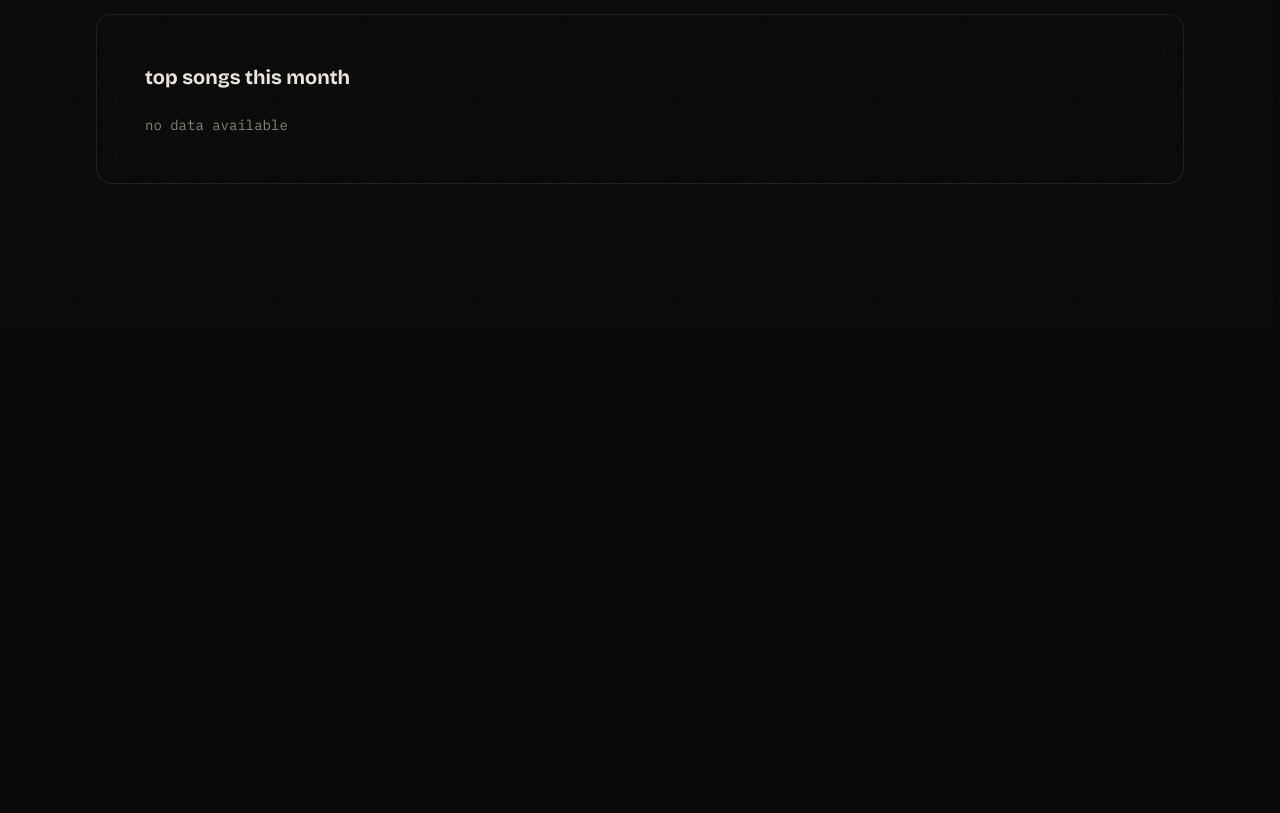
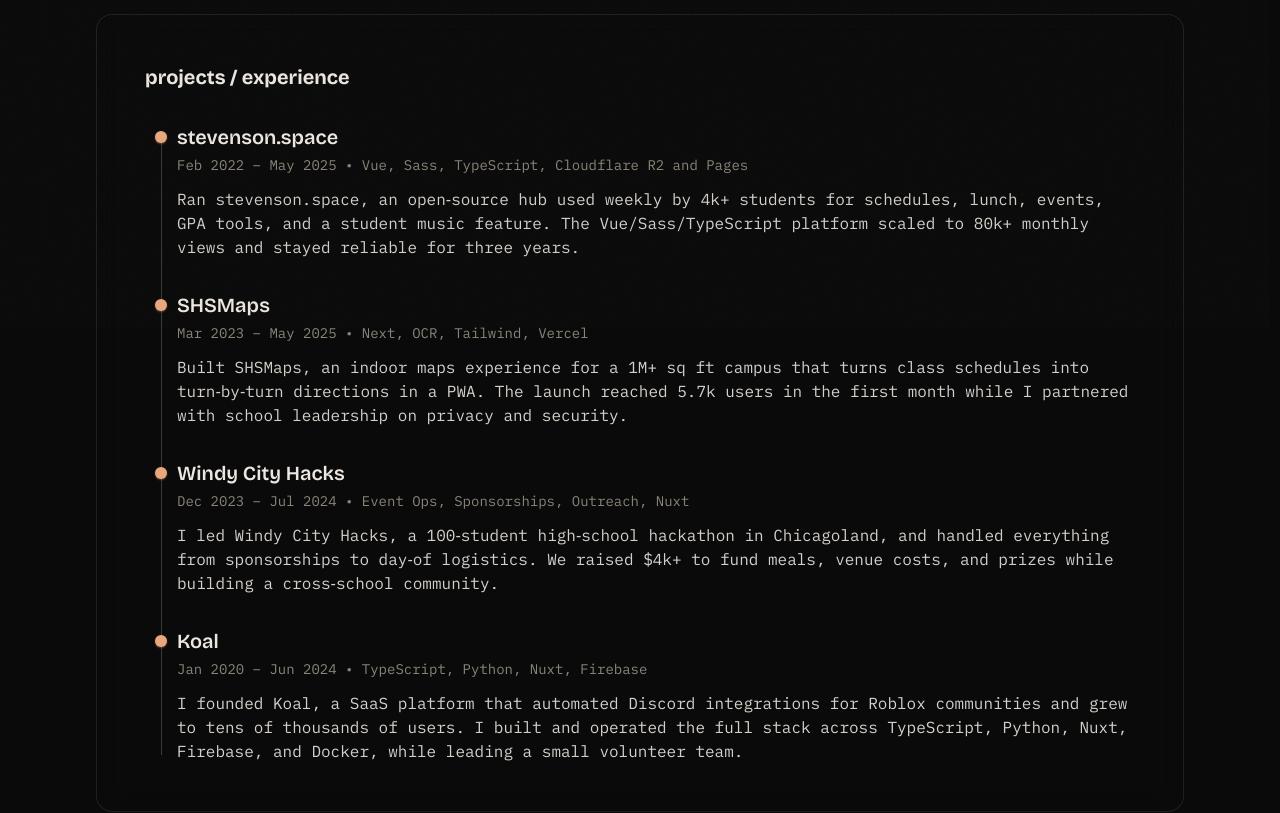
Before and after one commit to aw-0/website, a Next.js app: page / in a window 1280 px wide. Shown: the part 480-1293 px from the top of the page. Before the commit the page ends 800 px from the top, so only its background shows below. Built offline with nearby package versions, Linux system fonts and the light colour scheme.

Commit message:
add projects & fix links

```diff
--- a/app/page.tsx
+++ b/app/page.tsx
@@ -3,6 +3,7 @@
 import dynamic from 'next/dynamic'
 import SpotifySection from '@/components/SpotifySection'
 import SocialLinks from '@/components/SocialLinks'
+import ProjectsSection from '@/components/ProjectsSection'
 
 const HalftoneBackground = dynamic(() => import('@/components/HalftoneBackground'), {
   ssr: false,
@@ -54,7 +55,20 @@
             </MotionParagraph>
           </MotionDiv>
 
+          <ProjectsSection />
+
           <SpotifySection />
+
+          <MotionDiv
+            initial={{ opacity: 0, y: 12 }}
+            animate={{ opacity: 1, y: 0 }}
+            transition={{ delay: 0.4, duration: 0.6 }}
+            className="glass-card rounded-2xl px-6 py-4 md:px-8 md:py-5 mt-10"
+          >
+            <p className="text-xs md:text-sm font-mono text-primary/50">
+              ps. the background is a film photo i shot and ran through a custom Paper shader!
+            </p>
+          </MotionDiv>
         </div>
       </main>
     </>
--- /dev/null
+++ b/components/ProjectsSection.tsx
@@ -0,0 +1,114 @@
+'use client'
+
+import { motion } from 'framer-motion'
+
+type Project = {
+  title: string
+  dateRange: string
+  techStack?: string
+  description: string
+  link?: string
+}
+
+const projects: Project[] = [
+  {
+    title: 'stevenson.space',
+    dateRange: 'Feb 2022 – May 2025',
+    techStack: 'Vue, Sass, TypeScript, Cloudflare R2 and Pages',
+    description:
+      'Ran stevenson.space, an open‑source hub used weekly by 4k+ students for schedules, lunch, events, GPA tools, and a student music feature. The Vue/Sass/TypeScript platform scaled to 80k+ monthly views and stayed reliable for three years.',
+    link: 'https://stevenson.space',
+  },
+  {
+    title: 'SHSMaps',
+    dateRange: 'Mar 2023 – May 2025',
+    techStack: 'Next, OCR, Tailwind, Vercel',
+    description:
+      'Built SHSMaps, an indoor maps experience for a 1M+ sq ft campus that turns class schedules into turn‑by‑turn directions in a PWA. The launch reached 5.7k users in the first month while I partnered with school leadership on privacy and security.',
+    link: 'https://shsmaps.com',
+  },
+  {
+    title: 'Windy City Hacks',
+    dateRange: 'Dec 2023 – Jul 2024',
+    techStack: 'Event Ops, Sponsorships, Outreach, Nuxt',
+    description:
+      'I led Windy City Hacks, a 100‑student high‑school hackathon in Chicagoland, and handled everything from sponsorships to day‑of logistics. We raised $4k+ to fund meals, venue costs, and prizes while building a cross‑school community.',
+    link: 'https://windycityhacks.com',
+  },
+  {
+    title: 'Koal',
+    dateRange: 'Jan 2020 – Jun 2024',
+    techStack: 'TypeScript, Python, Nuxt, Firebase',
+    description:
+      'I founded Koal, a SaaS platform that automated Discord integrations for Roblox communities and grew to tens of thousands of users. I built and operated the full stack across TypeScript, Python, Nuxt, Firebase, and Docker, while leading a small volunteer team.',
+  },
+]
+
+export default function ProjectsSection() {
+  return (
+    <motion.div
+      initial={{ opacity: 0, y: 20 }}
+      animate={{ opacity: 1, y: 0 }}
+      transition={{ delay: 0.2, duration: 0.6 }}
+      className="glass-card rounded-2xl p-8 md:p-10 lg:p-12 mb-12 md:mb-16"
+    >
+      <h2 className="text-xl font-display font-bold mb-8 text-primary">projects / experience</h2>
+      <div className="relative">
+        <div className="absolute left-4 top-2 bottom-2 w-px bg-muted/40" />
+        <div className="space-y-8">
+          {projects.map((project, index) => (
+            <motion.div
+              key={`${project.title}-${index}`}
+              initial={{ opacity: 0, y: 16 }}
+              whileInView={{ opacity: 1, y: 0 }}
+              viewport={{ once: true, margin: '-10% 0px -10% 0px' }}
+              transition={{ delay: 0.1 + index * 0.08, duration: 0.5, ease: 'easeOut' }}
+              className="relative pl-8"
+            >
+              <motion.div
+                initial={{ scale: 0.8, opacity: 0 }}
+                whileInView={{ scale: 1, opacity: 1 }}
+                viewport={{ once: true }}
+                transition={{ delay: 0.2 + index * 0.08, duration: 0.4, ease: 'easeOut' }}
+                className="absolute left-[10px] top-2 h-3 w-3 rounded-full bg-film-amber shadow-sm shadow-film-amber/40"
+              />
+              <div className="flex flex-col gap-4">
+                <div>
+                  <div className="flex flex-col gap-1">
+                    {project.link ? (
+                      <a
+                        href={project.link}
+                        target="_blank"
+                        rel="noreferrer"
+                        className="text-lg md:text-xl font-display font-semibold text-primary hover:text-film-amber transition"
+                      >
+                        {project.title}
+                      </a>
+                    ) : (
+                      <h3 className="text-lg md:text-xl font-display font-semibold text-primary">
+                        {project.title}
+                      </h3>
+                    )}
+                    <p className="text-xs md:text-sm font-mono text-muted">
+                      {project.dateRange}
+                      {project.techStack ? ` • ${project.techStack}` : ''}
+                    </p>
+                  </div>
+                  <motion.p
+                    initial={{ opacity: 0 }}
+                    whileInView={{ opacity: 1 }}
+                    viewport={{ once: true }}
+                    transition={{ delay: 0.25 + index * 0.08, duration: 0.5 }}
+                    className="mt-3 text-sm md:text-base font-mono text-primary/90 leading-relaxed"
+                  >
+                    {project.description}
+                  </motion.p>
+                </div>
+              </div>
+            </motion.div>
+          ))}
+        </div>
+      </div>
+    </motion.div>
+  )
+}
--- a/components/SocialLinks.tsx
+++ b/components/SocialLinks.tsx
@@ -16,7 +16,7 @@
 
 export default function SocialLinks() {
   return (
-    <ul className="flex flex-wrap items-center gap-x-3 gap-y-2" aria-label="Social links">
+    <ul className="flex flex-wrap items-center gap-y-2" aria-label="Social links">
       {links.map((link, index) => (
         <motion.li
           key={link.name}
@@ -29,7 +29,7 @@
             href={link.href}
             target={link.href.startsWith('http') ? '_blank' : undefined}
             rel={link.href.startsWith('http') ? 'noopener noreferrer' : undefined}
-            className="flex items-center text-sm md:text-base font-mono text-primary group"
+            className="flex items-center text-sm md:text-base font-mono text-primary"
           >
             <span className="group-hover:underline decoration-wavy hover:text-film-amber transition-colors font-semibold">{link.name}</span>
           </Link>
```
